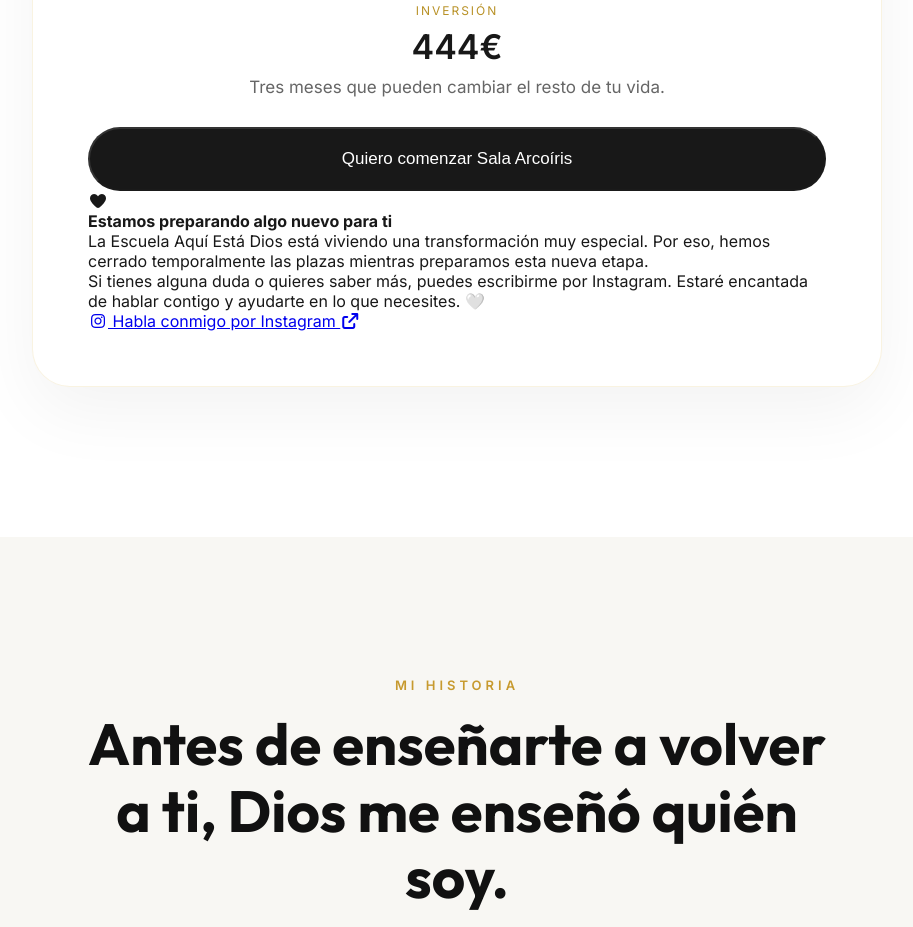
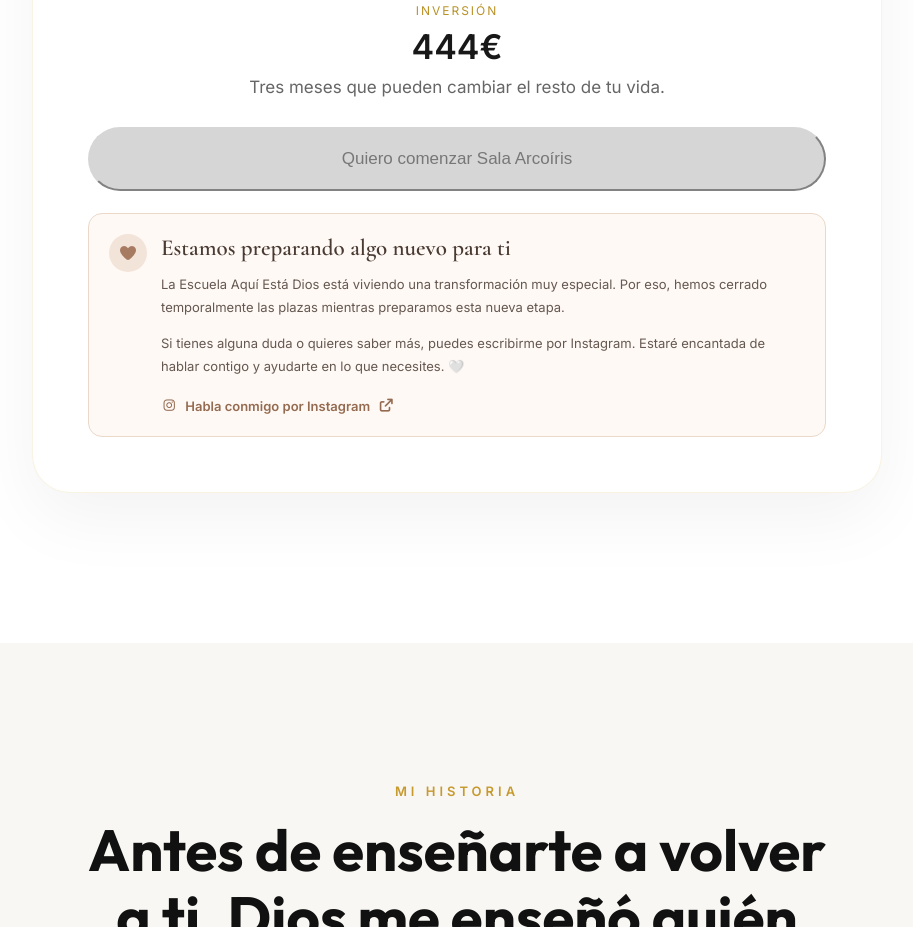
Before and after one commit to aquiestadiosbymara/aqu--esta-dios, a plain HTML site: page index.html in a window 1280 px wide. Shown: the part 3495-4422 px from the top of the page, without its empty margins (183-1096 px from the left). Drawn offline with nearby package versions, Linux system fonts and the light colour scheme.

Commit message:
Add styles for disabled offer button and closed notice

```diff
--- a/styles.css
+++ b/styles.css
@@ -2277,3 +2277,116 @@ box-shadow:
         font-size: 26px;
     }
 }
+
+/* BOTÓN DE SALA ARCOÍRIS CON INSCRIPCIONES CERRADAS */
+
+.offer-button-disabled,
+.offer-button-disabled:disabled {
+    background: #d6d6d6 !important;
+    color: #777777 !important;
+    border-color: #d6d6d6 !important;
+    cursor: not-allowed !important;
+    opacity: 1 !important;
+    box-shadow: none !important;
+    transform: none !important;
+    pointer-events: none !important;
+}
+
+/* AVISO DE TRANSFORMACIÓN DE LA ESCUELA */
+
+.offer-closed-notice {
+    display: flex;
+    align-items: flex-start;
+    gap: 14px;
+    margin-top: 22px;
+    padding: 20px;
+    background: #fff9f5;
+    border: 1px solid #ead8c8;
+    border-radius: 14px;
+    text-align: left;
+}
+
+.offer-closed-icon {
+    flex-shrink: 0;
+    width: 38px;
+    height: 38px;
+    display: flex;
+    align-items: center;
+    justify-content: center;
+    background: #f3e4da;
+    color: #a77b62;
+    border-radius: 50%;
+    font-size: 16px;
+}
+
+.offer-closed-content {
+    flex: 1;
+    min-width: 0;
+}
+
+.offer-closed-content h4 {
+    margin: 0 0 10px;
+    color: #493a32;
+    font-family: 'Cormorant Garamond', serif;
+    font-size: 23px;
+    font-weight: 600;
+    line-height: 1.25;
+}
+
+.offer-closed-content p {
+    margin: 0 0 12px;
+    color: #655850;
+    font-family: 'Inter', sans-serif;
+    font-size: 13px;
+    font-weight: 400;
+    line-height: 1.8;
+}
+
+.offer-closed-content p:last-of-type {
+    margin-bottom: 16px;
+}
+
+.offer-instagram-link {
+    display: inline-flex;
+    align-items: center;
+    justify-content: center;
+    flex-wrap: wrap;
+    gap: 8px;
+    color: #946b50;
+    font-family: 'Inter', sans-serif;
+    font-size: 13px;
+    font-weight: 600;
+    line-height: 1.6;
+    text-decoration: none;
+    transition: color 0.2s ease;
+}
+
+.offer-instagram-link:hover {
+    color: #694630;
+    text-decoration: underline;
+}
+
+@media (max-width: 480px) {
+    .offer-closed-notice {
+        gap: 10px;
+        padding: 15px;
+    }
+
+    .offer-closed-icon {
+        width: 32px;
+        height: 32px;
+        font-size: 14px;
+    }
+
+    .offer-closed-content h4 {
+        font-size: 21px;
+    }
+
+    .offer-closed-content p {
+        font-size: 12px;
+    }
+
+    .offer-instagram-link {
+        font-size: 12px;
+    }
+}
```
